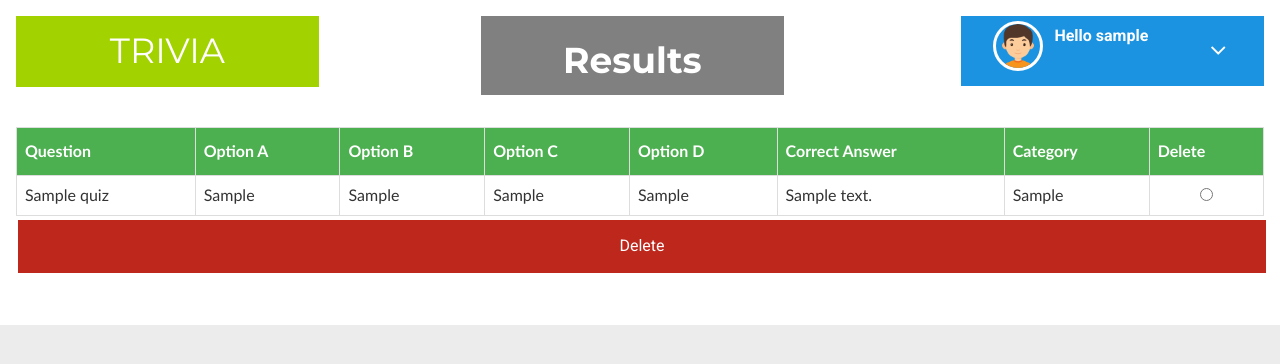
After one commit to richujain/Trivia, a PHP site: page /home/admin_view_question.php in a window 1280 px wide. The commit adds this page. Shown: the top 364 px of the page. Run offline with PHP 8.4, Linux system fonts and the light colour scheme; the visitor is signed in with stand-in values (Sample User, id 1); tables that the repository leaves empty or names only in its code hold one stand-in row (values such as "Sample post").

Commit message:
Your Message

```diff
--- /dev/null
+++ b/home/admin_view_question.php
@@ -0,0 +1,242 @@
+
+<?php error_reporting(0); ?>
+<!DOCTYPE HTML>
+<html>
+<head>
+<title>Results</title>
+<meta name="viewport" content="width=device-width, initial-scale=1">
+<meta http-equiv="Content-Type" content="text/html; charset=utf-8" />
+<meta name="keywords" content="" />
+<script type="application/x-javascript"> addEventListener("load", function() { setTimeout(hideURLbar, 0); }, false); function hideURLbar(){ window.scrollTo(0,1); } </script>
+<!-- Bootstrap Core CSS -->
+<link href="css/bootstrap.min.css" rel='stylesheet' type='text/css' />
+<!-- Custom CSS -->
+<link href="css/style.css" rel='stylesheet' type='text/css' />
+<link rel="stylesheet" href="css/morris.css" type="text/css"/>
+<!-- Graph CSS -->
+<link href="css/font-awesome.css" rel="stylesheet">
+<!-- jQuery -->
+<script src="js/jquery-2.1.4.min.js"></script>
+<!-- //jQuery -->
+<link href='//fonts.googleapis.com/css?family=Roboto:700,500,300,100italic,100,400' rel='stylesheet' type='text/css'/>
+<link href='//fonts.googleapis.com/css?family=Montserrat:400,700' rel='stylesheet' type='text/css'>
+<!-- lined-icons -->
+<link rel="stylesheet" href="css/icon-font.min.css" type='text/css' />
+<!-- //lined-icons -->
+</head>
+<style>
+.button {
+  background-color: #4CAF50; /* Green */
+  border: none;
+  color: white;
+  padding: 15px 32px;
+  text-align: center;
+  width: 100%;
+  height: 100%;
+  text-decoration: none;
+  display: inline-block;
+  font-size: 16px;
+  margin: 4px 2px;
+  cursor: pointer;
+}
+</style>
+<?php
+
+				// Create connection
+				$conn = mysqli_connect("localhost","root","root","trivia");
+
+				// Check connection
+				if ($conn->connect_error) {
+					die("Connection failed: " . $conn->connect_error);
+				}
+
+				?>
+<style>
+.button {
+  background-color: #4CAF50; /* Green */
+  border: none;
+  color: white;
+  padding: 15px 32px;
+  text-align: center;
+  width: 100%;
+  height: 100%;
+  text-decoration: none;
+  display: inline-block;
+  font-size: 16px;
+  margin: 4px 2px;
+  cursor: pointer;
+}
+#customers {
+  font-family: "Trebuchet MS", Arial, Helvetica, sans-serif;
+  border-collapse: collapse;
+  width: 100%;
+}
+
+#customers td, #customers th {
+  border: 1px solid #ddd;
+  padding: 8px;
+}
+
+#customers tr:nth-child(even){background-color: #f2f2f2;}
+
+#customers tr:hover {background-color: #ddd;}
+
+#customers th {
+  padding-top: 12px;
+  padding-bottom: 12px;
+  text-align: left;
+  background-color: #4CAF50;
+  color: white;
+}
+</style>
+<?php
+	function logout() {
+		session_start();
+		session_destroy();
+		header("Location: ../index.php");
+		exit();
+  }
+
+  if (isset($_GET['logout'])) {
+    logout();
+  }
+  ?>
+<?php
+session_start();
+$username = $_SESSION["username"];
+
+?>
+<body>
+   <div class="page-container">
+   <!--/content-inner-->
+             <!--header start here-->
+				<div class="header-main">
+					<div class="logo-w3-agile">
+								<h1><a href="index.php">Trivia</a></h1>
+							</div>
+							<div class="profile_details w3l" style="background-color:grey;margin-left:150px;">
+								  <h1  style="color:white;"><b>Results</b></h1>
+							</div>
+
+						<div class="profile_details w3l" style="float: right">
+								<ul>
+									<li class="dropdown profile_details_drop">
+										<a href="#" class="dropdown-toggle" data-toggle="dropdown" aria-expanded="false">
+											<div class="profile_img">
+												<span class="prfil-img"><img src="images/user.png" alt=""> </span>
+												<div class="user-name">
+                                                <p><?php echo "Hello " . $username ?></p>
+													<span></span>
+												</div>
+												<i class="fa fa-angle-down"></i>
+												<i class="fa fa-angle-up"></i>
+												<div class="clearfix"></div>
+											</div>
+										</a>
+										<ul class="dropdown-menu drp-mnu">
+											<li> <a href="result.php"><i class="fa fa-user"></i> Results</a> </li>
+											<li> <a href="index.php?logout=true"><i class="fa fa-sign-out"></i> Logout</a> </li>
+										</ul>
+									</li>
+								</ul>
+							</div>
+
+				     <div class="clearfix"> </div>
+
+
+		<div class="four-grids">
+  			<center>
+
+    <table id="customers">
+  <tr>
+	<th>Question</th>
+	<th>Option A</th>
+    <th>Option B</th>
+	<th>Option C</th>
+	<th>Option D</th>
+	<th>Correct Answer</th>
+	<th>Category</th>
+	<th>Delete</th>
+  </tr>
+                <?php
+                $sql = "SELECT * FROM tbl_quiz";
+
+					if($result = mysqli_query($conn, $sql)){
+					if(mysqli_num_rows($result) > 0){
+
+
+					  ?><form action="delete_question.php" method="get"><?php
+						while($row = mysqli_fetch_array($result))
+							{
+
+						  ?>
+                            <tr>
+							<td><?php echo $row["question"] ?></td>
+							<td><?php echo $row['a']?></td>
+							<td><?php echo $row['b']?></td>
+							<td><?php echo $row['c']?></td>
+							<td><?php echo $row['d']?></td>
+							<td><?php echo $row['correct_answer']?></td>
+							<td><?php echo $row['quiz_category']?></td>
+							<td align="center"><input type="radio" name="delete_option" value="$row['qid']"/></td>
+                        </tr>
+                            <?php
+						 }
+                        }
+                    }
+                         ?>
+                </table>
+			</center>
+			<center>
+			<input type="submit" name="delete" style="background-color:#bd271c;" value="Delete" class="button"></td>
+						</form>
+				</center>
+
+
+		</div>
+<!--//four-grids here-->
+
+
+
+
+
+
+<!-- script-for sticky-nav -->
+		<script>
+		$(document).ready(function() {
+			 var navoffeset=$(".header-main").offset().top;
+			 $(window).scroll(function(){
+				var scrollpos=$(window).scrollTop();
+				if(scrollpos >=navoffeset){
+					$(".header-main").addClass("fixed");
+				}else{
+					$(".header-main").removeClass("fixed");
+				}
+			 });
+
+		});
+		</script>
+		<!-- /script-for sticky-nav -->
+<!--inner block start here-->
+<div class="inner-block">
+
+</div>
+<!--inner block end here-->
+<!--copy rights start here-->
+<!--
+<div class="copyrights">
+	 <p>© 2016 Pooled. All Rights Reserved | Design by  <a href="http://w3layouts.com/" target="_blank">W3layouts</a> </p>
+</div>
+	-->
+<!--COPY rights end here-->
+</div>
+</div>
+
+<script src="js/jquery.nicescroll.js"></script>
+<script src="js/scripts.js"></script>
+<!-- Bootstrap Core JavaScript -->
+   <script src="js/bootstrap.min.js"></script>
+   <!-- /Bootstrap Core JavaScript -->
+
+</body>
+</html>
--- a/index.php
+++ b/index.php
@@ -25,7 +25,7 @@ License URL: http://creativecommons.org/licenses/by/3.0/
 	session_start();
 	if (! empty($_SESSION['logged_in']))
 	{
-		header("Location: home/index.php"); /* Redirect browser */
+		header("Location: home/admin_panel.php"); /* Redirect browser */
     	exit();
 	}
 ?>
```
Also changed, not shown: home/admin_panel.php (+51 -19 lines), home/delete_question.php (added, +14 -0 lines), login.php (+7 -2 lines).
